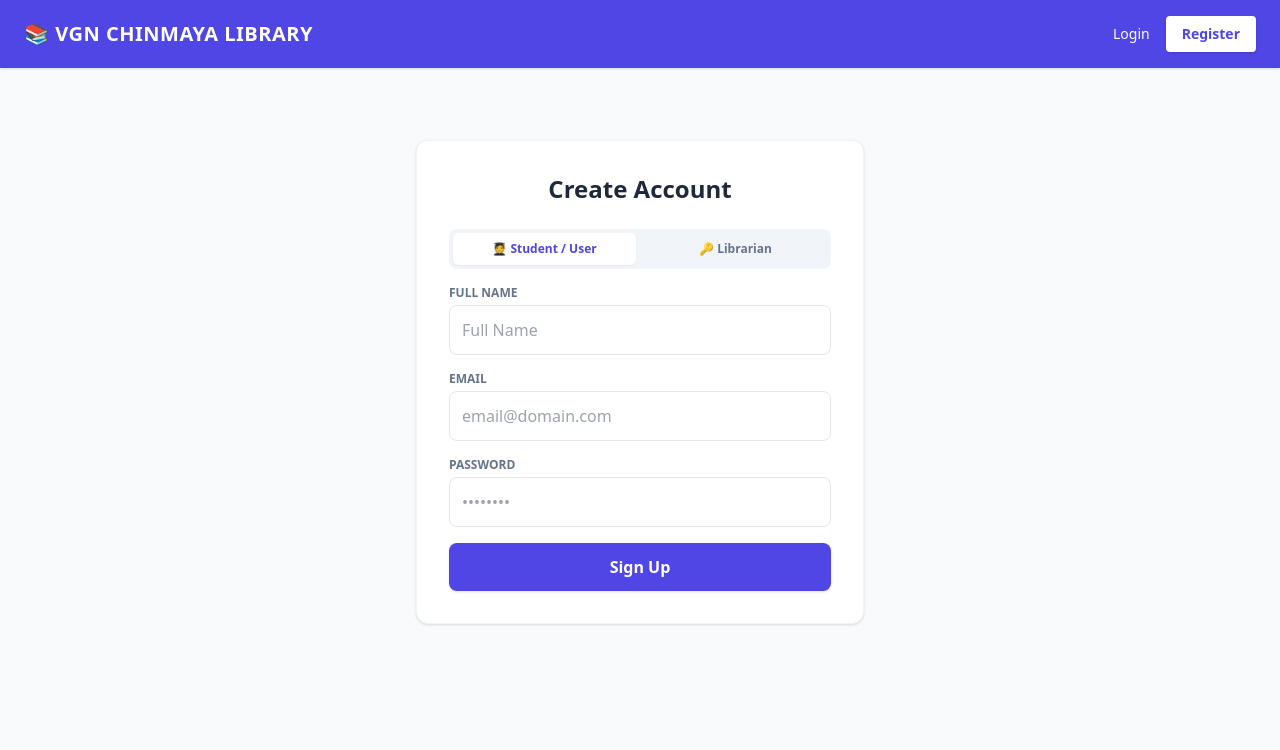
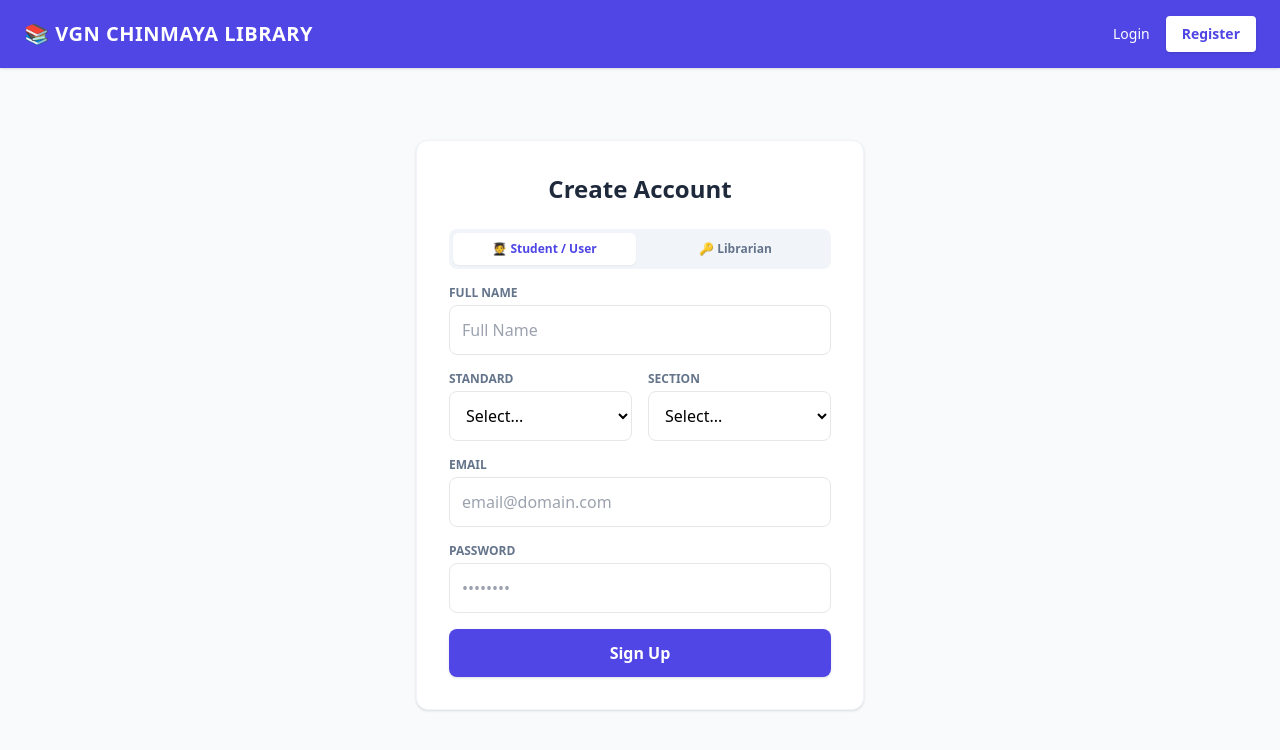
Before and after one commit to zenmukesh/vgn-library-system, a React (Vite) app in the folder frontend/: page /register in a window 1280 px wide. Shown: the top 750 px of the page. Built offline with nearby package versions, Linux system fonts and the light colour scheme.

Commit message:
Update Register.tsx

```diff
--- a/frontend/src/pages/Register.tsx
+++ b/frontend/src/pages/Register.tsx
@@ -2,8 +2,8 @@ import React, { useState } from 'react';
 import { useNavigate, Link } from 'react-router-dom';
 
 export default function Register() {
-  // 1. Added secretKey to the initial state
-  const [form, setForm] = useState({ name: '', email: '', password: '', role: 'user', secretKey: '' });
+  // 1. Added grade and section to the initial state
+  const [form, setForm] = useState({ name: '', email: '', password: '', role: 'user', secretKey: '', grade: '', section: '' });
   const [msg, setMsg] = useState('');
   const navigate = useNavigate();
 
@@ -12,7 +12,7 @@ export default function Register() {
     const res = await fetch('https://vgn-library-system-1.onrender.com/api/auth/register', {
       method: 'POST',
       headers: { 'Content-Type': 'application/json' },
-      body: JSON.stringify(form) // 2. This now automatically sends the secretKey too!
+      body: JSON.stringify(form)
     });
     const data = await res.json();
     if (res.ok) {
@@ -29,23 +29,63 @@ export default function Register() {
       {msg && <div className="p-3 mb-4 text-xs bg-indigo-50 rounded text-indigo-700 font-medium">{msg}</div>}
       <form onSubmit={handleRegister} className="space-y-4">
         <div className="grid grid-cols-2 gap-2 p-1 bg-slate-100 rounded-lg">
+          {/* When switching to user, we clear the secretKey */}
           <button type="button" onClick={() => setForm({...form, role: 'user', secretKey: ''})} className={`py-2 text-xs font-bold rounded-md transition ${form.role === 'user' ? 'bg-white text-indigo-600 shadow-sm' : 'text-slate-500'}`}>🧑‍🎓 Student / User</button>
-          <button type="button" onClick={() => setForm({...form, role: 'librarian'})} className={`py-2 text-xs font-bold rounded-md transition ${form.role === 'librarian' ? 'bg-white text-indigo-600 shadow-sm' : 'text-slate-500'}`}>🔑 Librarian</button>
+
+          {/* When switching to librarian, we clear the grade and section */}
+          <button type="button" onClick={() => setForm({...form, role: 'librarian', grade: '', section: ''})} className={`py-2 text-xs font-bold rounded-md transition ${form.role === 'librarian' ? 'bg-white text-indigo-600 shadow-sm' : 'text-slate-500'}`}>🔑 Librarian</button>
         </div>
+
         <div>
           <label className="block text-xs font-bold text-slate-500 uppercase mb-1">Full Name</label>
           <input className="w-full border p-3 rounded-lg outline-none" type="text" placeholder="Full Name" required onChange={e => setForm({...form, name: e.target.value})} />
         </div>
+
+        {/* 2. The Conditional Standard & Section Dropdowns for Students */}
+        {form.role === 'user' && (
+          <div className="grid grid-cols-2 gap-4">
+            <div>
+              <label className="block text-xs font-bold text-slate-500 uppercase mb-1">Standard</label>
+              <select
+                className="w-full border p-3 rounded-lg outline-none bg-white"
+                onChange={e => setForm({...form, grade: e.target.value ? parseInt(e.target.value) : ''})}
+                required
+              >
+                <option value="">Select...</option>
+                <option value="9">9th Std</option>
+                <option value="10">10th Std</option>
+                <option value="11">11th Std</option>
+                <option value="12">12th Std</option>
+              </select>
+            </div>
+            <div>
+              <label className="block text-xs font-bold text-slate-500 uppercase mb-1">Section</label>
+              <select
+                className="w-full border p-3 rounded-lg outline-none bg-white"
+                onChange={e => setForm({...form, section: e.target.value})}
+                required
+              >
+                <option value="">Select...</option>
+                <option value="A">A</option>
+                <option value="B">B</option>
+                <option value="C">C</option>
+                <option value="D">D</option>
+              </select>
+            </div>
+          </div>
+        )}
+
         <div>
           <label className="block text-xs font-bold text-slate-500 uppercase mb-1">Email</label>
           <input className="w-full border p-3 rounded-lg outline-none" type="email" placeholder="email@domain.com" required onChange={e => setForm({...form, email: e.target.value})} />
         </div>
+
         <div>
           <label className="block text-xs font-bold text-slate-500 uppercase mb-1">Password</label>
           <input className="w-full border p-3 rounded-lg outline-none" type="password" placeholder="••••••••" required onChange={e => setForm({...form, password: e.target.value})} />
         </div>
 
-        {/* 3. The conditional Secret Passcode Box */}
+        {/* 3. The conditional Secret Passcode Box for Librarians */}
         {form.role === 'librarian' && (
           <div>
             <label className="block text-xs font-bold text-slate-500 uppercase mb-1">Librarian Passcode</label>
```
